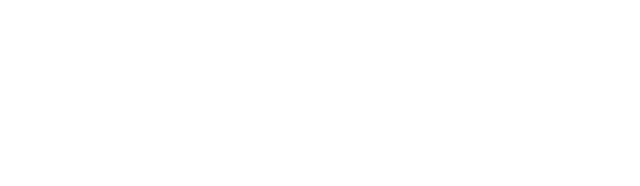
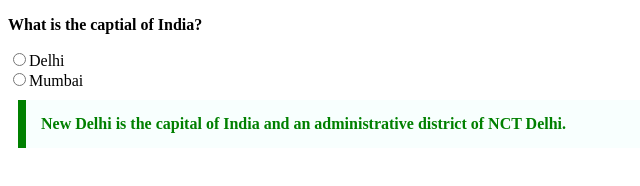
Before and after one commit to acciojob/trivia-Shikhar2001Bhadani, a website: page main.html in a window 1280 px wide. Shown: the whole page, without its empty margins (0-640 px from the left). Drawn offline with Linux system fonts and the light colour scheme.

Commit message:
created a submission

```diff
--- a/main.html
+++ b/main.html
@@ -3,10 +3,24 @@
 <html>
 
 <head>
+	<title>Trivia</title>
 	<link rel="stylesheet" href="styles.css">
 </head>
 
 <body>
+	<div>
+		<p><b>What is the captial of India?</b></p>
+		<input type="radio" name="name" value="option">Delhi</input>
+	</br>
+		<input type="radio" name="name" value="option">Mumbai</input>
+	</div>
+	<div >
+		<blockquote style="max-width: 600px; margin: 10px; padding: 15px
+							; border-left: 8px solid ;color:green; background-color: #f8fffe; font-weight: bold;	">
+			New Delhi is the capital of India
+			and an administrative district of NCT Delhi.
+		</blockquote>
+	</div>
 	<!-- the entire body must be written by student -->
     <script type="text/javascript" src="./script.js">
 </script>
```
